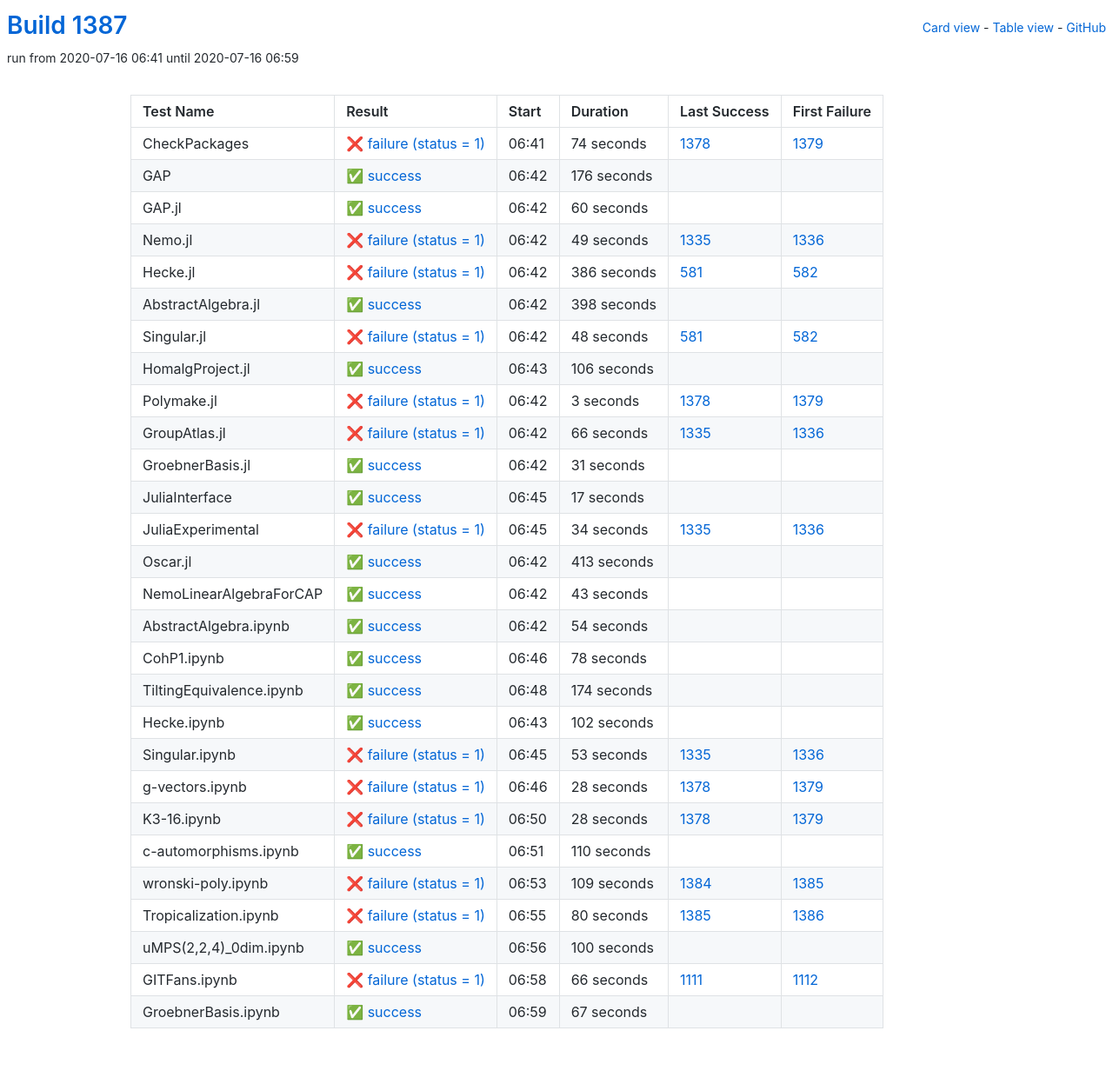
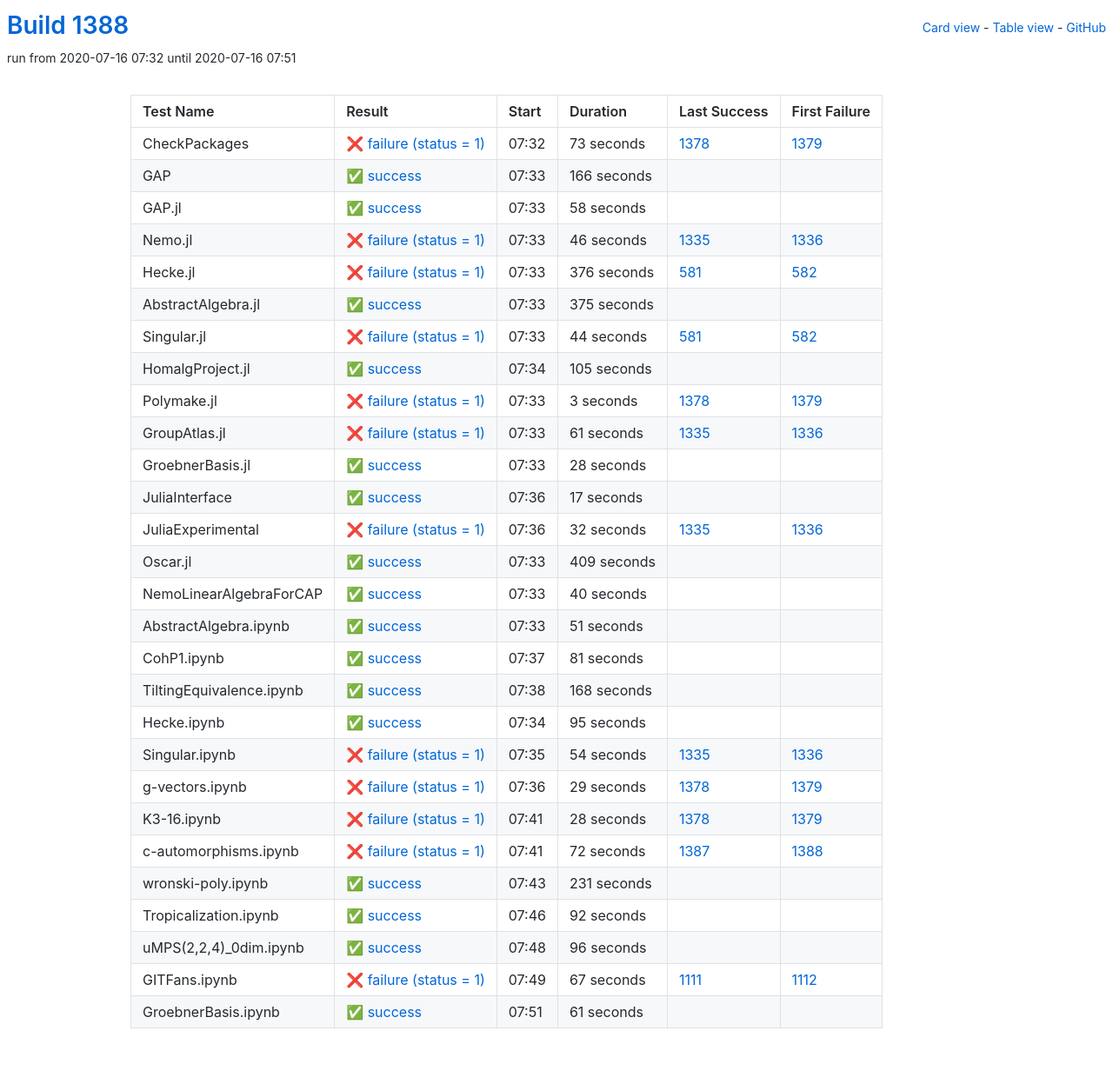
Before and after one commit to oscar-system/oscar-ci-status-1.4, a Jekyll site: the page built from table.html, in a window 1280 px wide. Shown: the whole page at 87% size. Built offline with Jekyll 4.4.1, drawn with Linux system fonts in a browser that asks for light colours.

Commit message:
Build #1388

```diff
--- a/_data/ci.yml
+++ b/_data/ci.yml
@@ -1,6 +1,6 @@
 ---
-build: 1387
-build_url: https://oscarci.mathematik.uni-kl.de/job/oscar-julia-1.4/1387/
+build: 1388
+build_url: https://oscarci.mathematik.uni-kl.de/job/oscar-julia-1.4/1388/
 job: oscar-julia-1.4
 organization: oscar-system
 repo: oscar-ci-status-1.4
@@ -8,104 +8,104 @@ repourl: https://github.com/oscar-system/oscar-ci-status-1.4
 tests:
 - name: CheckPackages
   id: checkpackages
-  log: https://oscarci.mathematik.uni-kl.de/job/oscar-julia-1.4/1387/artifact/logs/build-1387/CheckPackages.log
-  start: 2020-07-16 06:41
+  log: https://oscarci.mathematik.uni-kl.de/job/oscar-julia-1.4/1388/artifact/logs/build-1388/CheckPackages.log
+  start: 2020-07-16 07:32
   success: false
   exitcode: 1
   status: failure
-  duration: 74
+  duration: 73
   last_success: 1378
   last_success_url: https://oscarci.mathematik.uni-kl.de/job/oscar-julia-1.4/1378/
   first_failure: 1379
   first_failure_url: https://oscarci.mathematik.uni-kl.de/job/oscar-julia-1.4/1379/
 - name: GAP
   id: gap
-  log: https://oscarci.mathematik.uni-kl.de/job/oscar-julia-1.4/1387/artifact/logs/build-1387/GAP.log
-  start: 2020-07-16 06:42
+  log: https://oscarci.mathematik.uni-kl.de/job/oscar-julia-1.4/1388/artifact/logs/build-1388/GAP.log
+  start: 2020-07-16 07:33
   success: true
   exitcode: 0
   status: success
-  duration: 176
+  duration: 166
   last_success: false
   last_success_url:
   first_failure: false
   first_failure_url:
 - name: GAP.jl
   id: gap-jl
-  log: https://oscarci.mathematik.uni-kl.de/job/oscar-julia-1.4/1387/artifact/logs/build-1387/GAP.jl.log
-  start: 2020-07-16 06:42
+  log: https://oscarci.mathematik.uni-kl.de/job/oscar-julia-1.4/1388/artifact/logs/build-1388/GAP.jl.log
+  start: 2020-07-16 07:33
   success: true
   exitcode: 0
   status: success
-  duration: 60
+  duration: 58
   last_success: false
   last_success_url:
   first_failure: false
   first_failure_url:
 - name: Nemo.jl
   id: nemo-jl
-  log: https://oscarci.mathematik.uni-kl.de/job/oscar-julia-1.4/1387/artifact/logs/build-1387/Nemo.jl.log
-  start: 2020-07-16 06:42
+  log: https://oscarci.mathematik.uni-kl.de/job/oscar-julia-1.4/1388/artifact/logs/build-1388/Nemo.jl.log
+  start: 2020-07-16 07:33
   success: false
   exitcode: 1
   status: failure
-  duration: 49
+  duration: 46
   last_success: 1335
   last_success_url: https://oscarci.mathematik.uni-kl.de/job/oscar-julia-1.4/1335/
   first_failure: 1336
   first_failure_url: https://oscarci.mathematik.uni-kl.de/job/oscar-julia-1.4/1336/
 - name: Hecke.jl
   id: hecke-jl
-  log: https://oscarci.mathematik.uni-kl.de/job/oscar-julia-1.4/1387/artifact/logs/build-1387/Hecke.jl.log
-  start: 2020-07-16 06:42
+  log: https://oscarci.mathematik.uni-kl.de/job/oscar-julia-1.4/1388/artifact/logs/build-1388/Hecke.jl.log
+  start: 2020-07-16 07:33
   success: false
   exitcode: 1
   status: failure
-  duration: 386
+  duration: 376
   last_success: 581
   last_success_url: https://oscarci.mathematik.uni-kl.de/job/oscar-julia-1.4/581/
   first_failure: 582
   first_failure_url: https://oscarci.mathematik.uni-kl.de/job/oscar-julia-1.4/582/
 - name: AbstractAlgebra.jl
   id: abstractalgebra-jl
-  log: https://oscarci.mathematik.uni-kl.de/job/oscar-julia-1.4/1387/artifact/logs/build-1387/AbstractAlgebra.jl.log
-  start: 2020-07-16 06:42
+  log: https://oscarci.mathematik.uni-kl.de/job/oscar-julia-1.4/1388/artifact/logs/build-1388/AbstractAlgebra.jl.log
+  start: 2020-07-16 07:33
   success: true
   exitcode: 0
   status: success
-  duration: 398
+  duration: 375
   last_success: false
   last_success_url:
   first_failure: false
   first_failure_url:
 - name: Singular.jl
   id: singular-jl
-  log: https://oscarci.mathematik.uni-kl.de/job/oscar-julia-1.4/1387/artifact/logs/build-1387/Singular.jl.log
-  start: 2020-07-16 06:42
+  log: https://oscarci.mathematik.uni-kl.de/job/oscar-julia-1.4/1388/artifact/logs/build-1388/Singular.jl.log
+  start: 2020-07-16 07:33
   success: false
   exitcode: 1
   status: failure
-  duration: 48
+  duration: 44
   last_success: 581
   last_success_url: https://oscarci.mathematik.uni-kl.de/job/oscar-julia-1.4/581/
   first_failure: 582
   first_failure_url: https://oscarci.mathematik.uni-kl.de/job/oscar-julia-1.4/582/
 - name: HomalgProject.jl
   id: homalgproject-jl
-  log: https://oscarci.mathematik.uni-kl.de/job/oscar-julia-1.4/1387/artifact/logs/build-1387/HomalgProject.jl.log
-  start: 2020-07-16 06:43
+  log: https://oscarci.mathematik.uni-kl.de/job/oscar-julia-1.4/1388/artifact/logs/build-1388/HomalgProject.jl.log
+  start: 2020-07-16 07:34
   success: true
   exitcode: 0
   status: success
-  duration: 106
+  duration: 105
   last_success: false
   last_success_url:
   first_failure: false
   first_failure_url:
 - name: Polymake.jl
   id: polymake-jl
-  log: https://oscarci.mathematik.uni-kl.de/job/oscar-julia-1.4/1387/artifact/logs/build-1387/Polymake.jl.log
-  start: 2020-07-16 06:42
+  log: https://oscarci.mathematik.uni-kl.de/job/oscar-julia-1.4/1388/artifact/logs/build-1388/Polymake.jl.log
+  start: 2020-07-16 07:33
   success: false
   exitcode: 1
   status: failure
@@ -116,32 +116,32 @@ tests:
   first_failure_url: https://oscarci.mathematik.uni-kl.de/job/oscar-julia-1.4/1379/
 - name: GroupAtlas.jl
   id: groupatlas-jl
-  log: https://oscarci.mathematik.uni-kl.de/job/oscar-julia-1.4/1387/artifact/logs/build-1387/GroupAtlas.jl.log
-  start: 2020-07-16 06:42
+  log: https://oscarci.mathematik.uni-kl.de/job/oscar-julia-1.4/1388/artifact/logs/build-1388/GroupAtlas.jl.log
+  start: 2020-07-16 07:33
   success: false
   exitcode: 1
   status: failure
-  duration: 66
+  duration: 61
   last_success: 1335
   last_success_url: https://oscarci.mathematik.uni-kl.de/job/oscar-julia-1.4/1335/
   first_failure: 1336
   first_failure_url: https://oscarci.mathematik.uni-kl.de/job/oscar-julia-1.4/1336/
 - name: GroebnerBasis.jl
   id: groebnerbasis-jl
-  log: https://oscarci.mathematik.uni-kl.de/job/oscar-julia-1.4/1387/artifact/logs/build-1387/GroebnerBasis.jl.log
-  start: 2020-07-16 06:42
+  log: https://oscarci.mathematik.uni-kl.de/job/oscar-julia-1.4/1388/artifact/logs/build-1388/GroebnerBasis.jl.log
+  start: 2020-07-16 07:33
   success: true
   exitcode: 0
   status: success
-  duration: 31
+  duration: 28
   last_success: false
   last_success_url:
   first_failure: false
   first_failure_url:
 - name: JuliaInterface
   id: juliainterface
-  log: https://oscarci.mathematik.uni-kl.de/job/oscar-julia-1.4/1387/artifact/logs/build-1387/JuliaInterface.log
-  start: 2020-07-16 06:45
+  log: https://oscarci.mathematik.uni-kl.de/job/oscar-julia-1.4/1388/artifact/logs/build-1388/JuliaInterface.log
+  start: 2020-07-16 07:36
   success: true
   exitcode: 0
   status: success
@@ -152,116 +152,116 @@ tests:
   first_failure_url:
 - name: JuliaExperimental
   id: juliaexperimental
-  log: https://oscarci.mathematik.uni-kl.de/job/oscar-julia-1.4/1387/artifact/logs/build-1387/JuliaExperimental.log
-  start: 2020-07-16 06:45
+  log: https://oscarci.mathematik.uni-kl.de/job/oscar-julia-1.4/1388/artifact/logs/build-1388/JuliaExperimental.log
+  start: 2020-07-16 07:36
   success: false
   exitcode: 1
   status: failure
-  duration: 34
+  duration: 32
   last_success: 1335
   last_success_url: https://oscarci.mathematik.uni-kl.de/job/oscar-julia-1.4/1335/
   first_failure: 1336
   first_failure_url: https://oscarci.mathematik.uni-kl.de/job/oscar-julia-1.4/1336/
 - name: Oscar.jl
   id: oscar-jl
-  log: https://oscarci.mathematik.uni-kl.de/job/oscar-julia-1.4/1387/artifact/logs/build-1387/Oscar.jl.log
-  start: 2020-07-16 06:42
+  log: https://oscarci.mathematik.uni-kl.de/job/oscar-julia-1.4/1388/artifact/logs/build-1388/Oscar.jl.log
+  start: 2020-07-16 07:33
   success: true
   exitcode: 0
   status: success
-  duration: 413
+  duration: 409
   last_success: false
   last_success_url:
   first_failure: false
   first_failure_url:
 - name: NemoLinearAlgebraForCAP
   id: nemolinearalgebraforcap
-  log: https://oscarci.mathematik.uni-kl.de/job/oscar-julia-1.4/1387/artifact/logs/build-1387/NemoLinearAlgebraForCAP.log
-  start: 2020-07-16 06:42
+  log: https://oscarci.mathematik.uni-kl.de/job/oscar-julia-1.4/1388/artifact/logs/build-1388/NemoLinearAlgebraForCAP.log
+  start: 2020-07-16 07:33
   success: true
   exitcode: 0
   status: success
-  duration: 43
+  duration: 40
   last_success: false
   last_success_url:
   first_failure: false
   first_failure_url:
 - name: AbstractAlgebra.ipynb
   id: abstractalgebra-ipynb
-  log: https://oscarci.mathematik.uni-kl.de/job/oscar-julia-1.4/1387/artifact/logs/build-1387/AbstractAlgebra.ipynb.log
-  start: 2020-07-16 06:42
+  log: https://oscarci.mathematik.uni-kl.de/job/oscar-julia-1.4/1388/artifact/logs/build-1388/AbstractAlgebra.ipynb.log
+  start: 2020-07-16 07:33
   success: true
   exitcode: 0
   status: success
-  duration: 54
+  duration: 51
   last_success: false
   last_success_url:
   first_failure: false
   first_failure_url:
 - name: CohP1.ipynb
   id: cohp1-ipynb
-  log: https://oscarci.mathematik.uni-kl.de/job/oscar-julia-1.4/1387/artifact/logs/build-1387/CohP1.ipynb.log
-  start: 2020-07-16 06:46
+  log: https://oscarci.mathematik.uni-kl.de/job/oscar-julia-1.4/1388/artifact/logs/build-1388/CohP1.ipynb.log
+  start: 2020-07-16 07:37
   success: true
   exitcode: 0
   status: success
-  duration: 78
+  duration: 81
   last_success: false
   last_success_url:
   first_failure: false
   first_failure_url:
 - name: TiltingEquivalence.ipynb
   id: tiltingequivalence-ipynb
-  log: https://oscarci.mathematik.uni-kl.de/job/oscar-julia-1.4/1387/artifact/logs/build-1387/TiltingEquivalence.ipynb.log
-  start: 2020-07-16 06:48
+  log: https://oscarci.mathematik.uni-kl.de/job/oscar-julia-1.4/1388/artifact/logs/build-1388/TiltingEquivalence.ipynb.log
+  start: 2020-07-16 07:38
   success: true
   exitcode: 0
   status: success
-  duration: 174
+  duration: 168
   last_success: false
   last_success_url:
   first_failure: false
   first_failure_url:
 - name: Hecke.ipynb
   id: hecke-ipynb
-  log: https://oscarci.mathematik.uni-kl.de/job/oscar-julia-1.4/1387/artifact/logs/build-1387/Hecke.ipynb.log
-  start: 2020-07-16 06:43
+  log: https://oscarci.mathematik.uni-kl.de/job/oscar-julia-1.4/1388/artifact/logs/build-1388/Hecke.ipynb.log
+  start: 2020-07-16 07:34
   success: true
   exitcode: 0
   status: success
-  duration: 102
+  duration: 95
   last_success: false
   last_success_url:
   first_failure: false
   first_failure_url:
 - name: Singular.ipynb
   id: singular-ipynb
-  log: https://oscarci.mathematik.uni-kl.de/job/oscar-julia-1.4/1387/artifact/logs/build-1387/Singular.ipynb.log
-  start: 2020-07-16 06:45
+  log: https://oscarci.mathematik.uni-kl.de/job/oscar-julia-1.4/1388/artifact/logs/build-1388/Singular.ipynb.log
+  start: 2020-07-16 07:35
   success: false
   exitcode: 1
   status: failure
-  duration: 53
+  duration: 54
   last_success: 1335
   last_success_url: https://oscarci.mathematik.uni-kl.de/job/oscar-julia-1.4/1335/
   first_failure: 1336
   first_failure_url: https://oscarci.mathematik.uni-kl.de/job/oscar-julia-1.4/1336/
 - name: g-vectors.ipynb
   id: g-vectors-ipynb
-  log: https://oscarci.mathematik.uni-kl.de/job/oscar-julia-1.4/1387/artifact/logs/build-1387/g-vectors.ipynb.log
-  start: 2020-07-16 06:46
+  log: https://oscarci.mathematik.uni-kl.de/job/oscar-julia-1.4/1388/artifact/logs/build-1388/g-vectors.ipynb.log
+  start: 2020-07-16 07:36
   success: false
   exitcode: 1
   status: failure
-  duration: 28
+  duration: 29
   last_success: 1378
   last_success_url: https://oscarci.mathematik.uni-kl.de/job/oscar-julia-1.4/1378/
   first_failure: 1379
   first_failure_url: https://oscarci.mathematik.uni-kl.de/job/oscar-julia-1.4/1379/
 - name: K3-16.ipynb
   id: k3-16-ipynb
-  log: https://oscarci.mathematik.uni-kl.de/job/oscar-julia-1.4/1387/artifact/logs/build-1387/K3-16.ipynb.log
-  start: 2020-07-16 06:50
+  log: https://oscarci.mathematik.uni-kl.de/job/oscar-julia-1.4/1388/artifact/logs/build-1388/K3-16.ipynb.log
+  start: 2020-07-16 07:41
   success: false
   exitcode: 1
   status: failure
@@ -272,72 +272,72 @@ tests:
   first_failure_url: https://oscarci.mathematik.uni-kl.de/job/oscar-julia-1.4/1379/
 - name: c-automorphisms.ipynb
   id: c-automorphisms-ipynb
-  log: https://oscarci.mathematik.uni-kl.de/job/oscar-julia-1.4/1387/artifact/logs/build-1387/c-automorphisms.ipynb.log
-  start: 2020-07-16 06:51
+  log: https://oscarci.mathematik.uni-kl.de/job/oscar-julia-1.4/1388/artifact/logs/build-1388/c-automorphisms.ipynb.log
+  start: 2020-07-16 07:41
+  success: false
+  exitcode: 1
+  status: failure
+  duration: 72
+  last_success: 1387
+  last_success_url: https://oscarci.mathematik.uni-kl.de/job/oscar-julia-1.4/1387/
+  first_failure: 1388
+  first_failure_url: https://oscarci.mathematik.uni-kl.de/job/oscar-julia-1.4/1388/
+- name: wronski-poly.ipynb
+  id: wronski-poly-ipynb
+  log: https://oscarci.mathematik.uni-kl.de/job/oscar-julia-1.4/1388/artifact/logs/build-1388/wronski-poly.ipynb.log
+  start: 2020-07-16 07:43
   success: true
   exitcode: 0
   status: success
-  duration: 110
+  duration: 231
   last_success: false
   last_success_url:
   first_failure: false
   first_failure_url:
-- name: wronski-poly.ipynb
-  id: wronski-poly-ipynb
-  log: https://oscarci.mathematik.uni-kl.de/job/oscar-julia-1.4/1387/artifact/logs/build-1387/wronski-poly.ipynb.log
-  start: 2020-07-16 06:53
-  success: false
-  exitcode: 1
-  status: failure
-  duration: 109
-  last_success: 1384
-  last_success_url: https://oscarci.mathematik.uni-kl.de/job/oscar-julia-1.4/1384/
-  first_failure: 1385
-  first_failure_url: https://oscarci.mathematik.uni-kl.de/job/oscar-julia-1.4/1385/
 - name: Tropicalization.ipynb
   id: tropicalization-ipynb
-  log: https://oscarci.mathematik.uni-kl.de/job/oscar-julia-1.4/1387/artifact/logs/build-1387/Tropicalization.ipynb.log
-  start: 2020-07-16 06:55
-  success: false
-  exitcode: 1
-  status: failure
-  duration: 80
-  last_success: 1385
-  last_success_url: https://oscarci.mathematik.uni-kl.de/job/oscar-julia-1.4/1385/
-  first_failure: 1386
-  first_failure_url: https://oscarci.mathematik.uni-kl.de/job/oscar-julia-1.4/1386/
-- name: uMPS(2,2,4)_0dim.ipynb
-  id: umps-2-2-4-0dim-ipynb
-  log: https://oscarci.mathematik.uni-kl.de/job/oscar-julia-1.4/1387/artifact/logs/build-1387/uMPS-2-2-4-_0dim.ipynb.log
-  start: 2020-07-16 06:56
+  log: https://oscarci.mathematik.uni-kl.de/job/oscar-julia-1.4/1388/artifact/logs/build-1388/Tropicalization.ipynb.log
+  start: 2020-07-16 07:46
   success: true
   exitcode: 0
   status: success
-  duration: 100
+  duration: 92
+  last_success: false
+  last_success_url:
+  first_failure: false
+  first_failure_url:
+- name: uMPS(2,2,4)_0dim.ipynb
+  id: umps-2-2-4-0dim-ipynb
+  log: https://oscarci.mathematik.uni-kl.de/job/oscar-julia-1.4/1388/artifact/logs/build-1388/uMPS-2-2-4-_0dim.ipynb.log
+  start: 2020-07-16 07:48
+  success: true
+  exitcode: 0
+  status: success
+  duration: 96
   last_success: false
   last_success_url:
   first_failure: false
   first_failure_url:
 - name: GITFans.ipynb
   id: gitfans-ipynb
-  log: https://oscarci.mathematik.uni-kl.de/job/oscar-julia-1.4/1387/artifact/logs/build-1387/GITFans.ipynb.log
-  start: 2020-07-16 06:58
+  log: https://oscarci.mathematik.uni-kl.de/job/oscar-julia-1.4/1388/artifact/logs/build-1388/GITFans.ipynb.log
+  start: 2020-07-16 07:49
   success: false
   exitcode: 1
   status: failure
-  duration: 66
+  duration: 67
   last_success: 1111
   last_success_url: https://oscarci.mathematik.uni-kl.de/job/oscar-julia-1.4/1111/
   first_failure: 1112
   first_failure_url: https://oscarci.mathematik.uni-kl.de/job/oscar-julia-1.4/1112/
 - name: GroebnerBasis.ipynb
   id: groebnerbasis-ipynb
-  log: https://oscarci.mathematik.uni-kl.de/job/oscar-julia-1.4/1387/artifact/logs/build-1387/GroebnerBasis.ipynb.log
-  start: 2020-07-16 06:59
+  log: https://oscarci.mathematik.uni-kl.de/job/oscar-julia-1.4/1388/artifact/logs/build-1388/GroebnerBasis.ipynb.log
+  start: 2020-07-16 07:51
   success: true
   exitcode: 0
   status: success
-  duration: 67
+  duration: 61
   last_success: false
   last_success_url:
   first_failure: false
```
Also changed, not shown: README.md.
